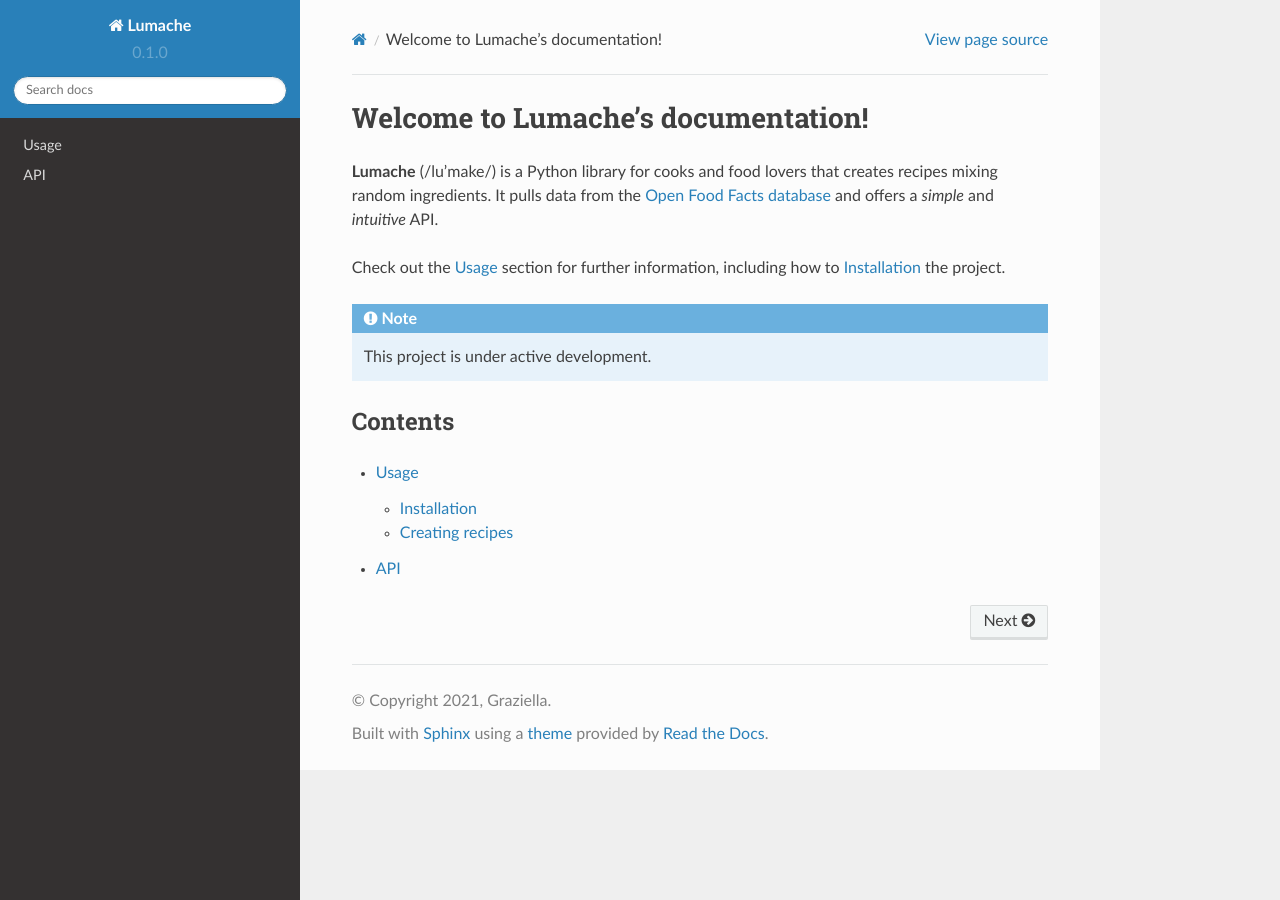
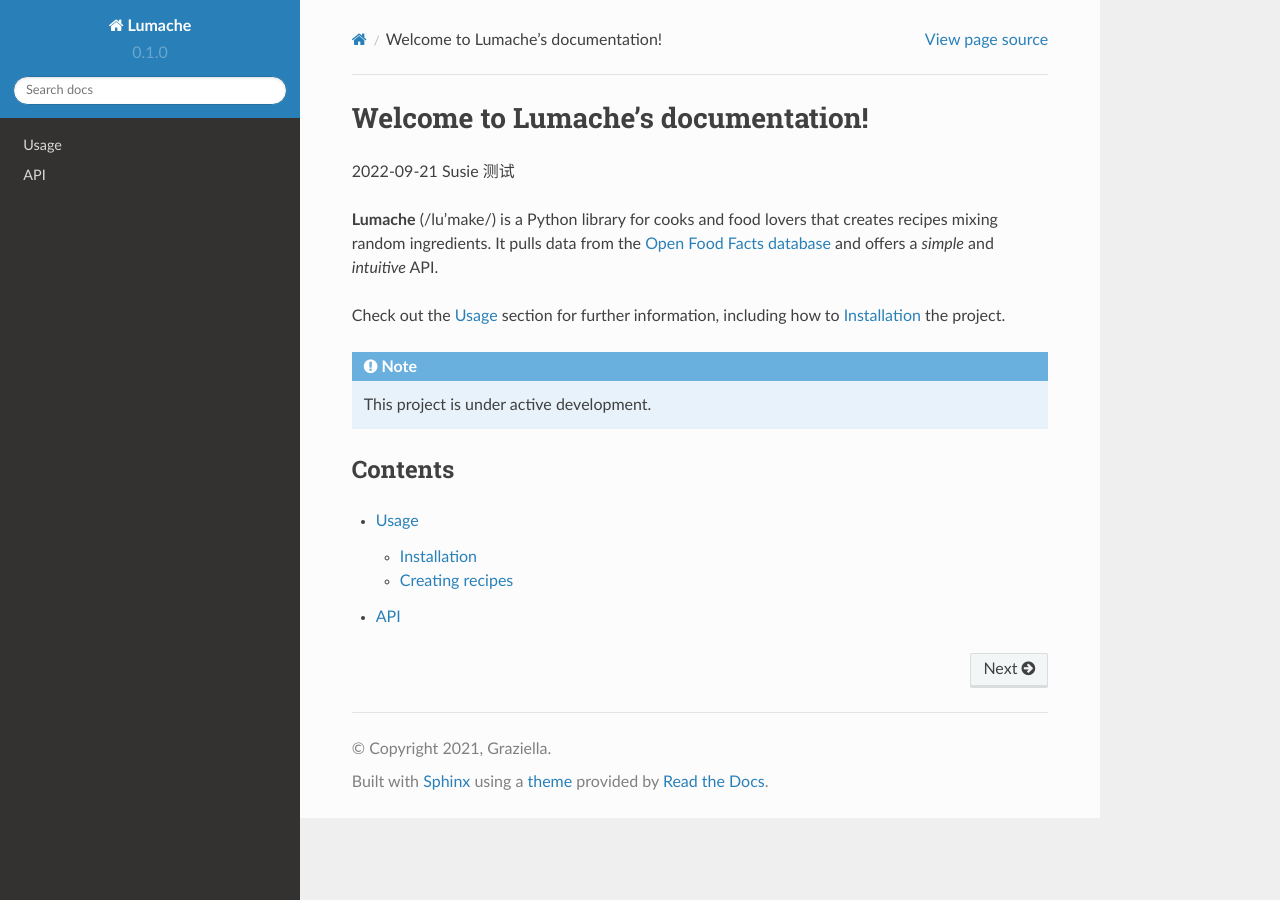
Before and after one commit to readthedocs/tutorial-template, a Sphinx documentation site: the page built from docs/source/index.rst, in a window 1280 px wide. Built offline with Sphinx 7.4.7 and the Read the Docs theme 2.0.0, drawn with Linux system fonts in a browser that asks for light colours.

Commit message:
Update index.rst
2022-09-21 susie test

```diff
--- a/docs/source/index.rst
+++ b/docs/source/index.rst
@@ -1,5 +1,7 @@
 Welcome to Lumache's documentation!
 ===================================
+
+2022-09-21 Susie 测试
 
 **Lumache** (/lu'make/) is a Python library for cooks and food lovers
 that creates recipes mixing random ingredients.
```
